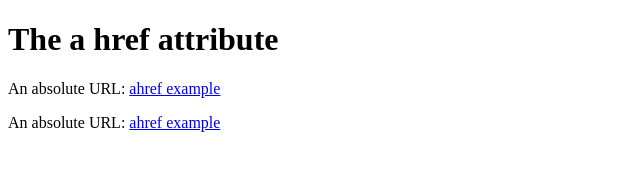
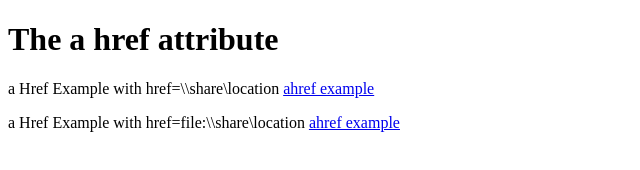
Before and after one commit to sanjeevdogra/iwasthere, a plain HTML site: page index.html in a window 1280 px wide. Shown: the whole page, without its empty margins (0-640 px from the left). Drawn offline with Linux system fonts and the light colour scheme.

Commit message:
Update index.html

```diff
--- a/index.html
+++ b/index.html
@@ -2,7 +2,7 @@
 <html>
 <body>
 <h1>The a href attribute</h1>
-<p>An absolute URL: <a href="\\DESKTOP-JCKMJUS\Users\sdogra\Documents\Shared Folder\">ahref example</a></p>
-<p>An absolute URL: <a href="file:\\DESKTOP-JCKMJUS\Users\sdogra\Documents\Shared Folder\">ahref example</a></p>
+<p>a Href Example with href=\\share\location <a href="\\DESKTOP-JCKMJUS\Users\sdogra\Documents\Shared Folder\">ahref example</a></p>
+<p>a Href Example with href=file:\\share\location <a href="file:\\DESKTOP-JCKMJUS\Users\sdogra\Documents\Shared Folder\">ahref example</a></p>
 </body>
 </html>
```
